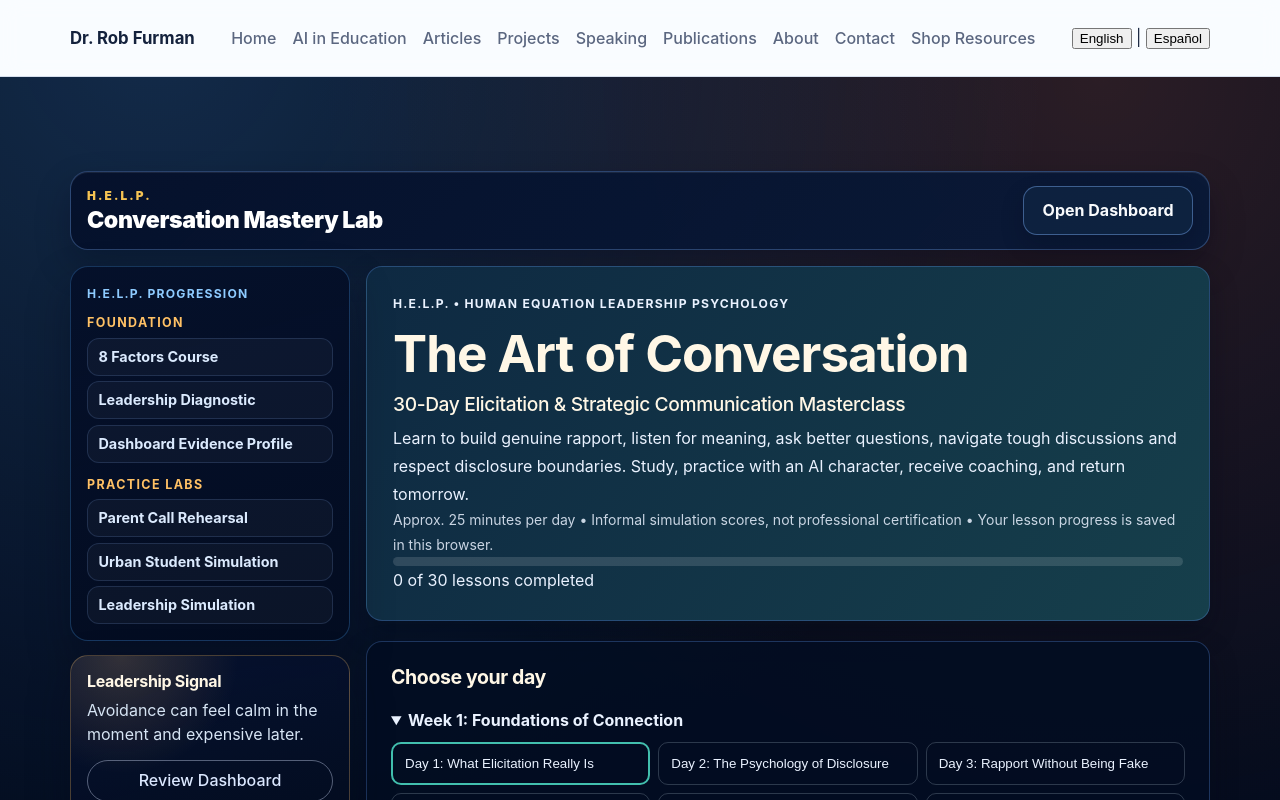
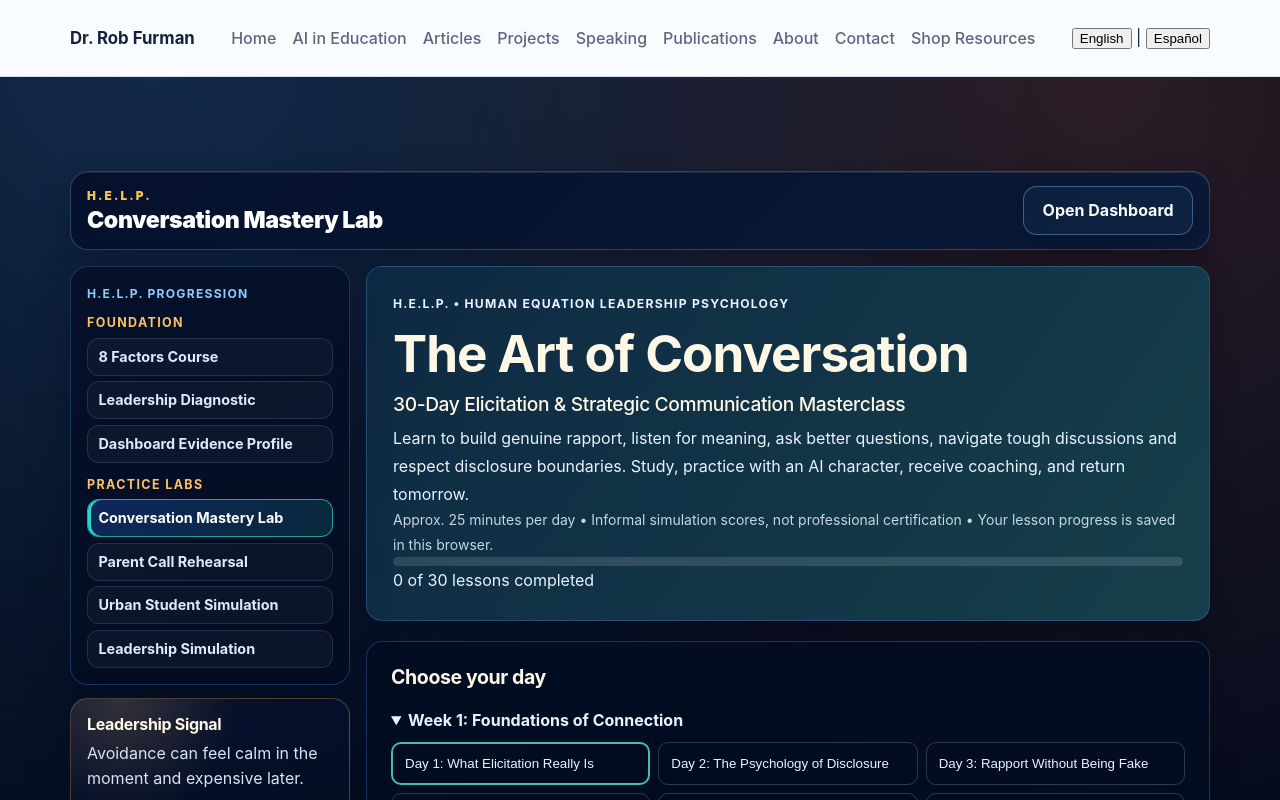
Before and after one commit to DrRobF/rob-furman-portfolio, a Next.js app: page /human-equation-suite/conversation-mastery in a window 1280 px wide. Shown: the top 800 px of the page. Built offline with nearby package versions, Linux system fonts and the light colour scheme.

Commit message:
Integrate Conversation Mastery Lab into H.E.L.P. navigation

```diff
--- a/app/components/help/HelpSidebar.js
+++ b/app/components/help/HelpSidebar.js
@@ -21,6 +21,7 @@ const sections = [
   {
     title: 'Practice Labs',
     items: [
+      { key: 'conversation-mastery', label: 'Conversation Mastery Lab', href: '/human-equation-suite/conversation-mastery', areas: ['conversation-mastery'] },
       { key: 'parent-call', label: 'Parent Call Rehearsal', href: '/human-equation-suite/parent-call', areas: ['parent-call', 'practice'] },
       { key: 'urban-student', label: 'Urban Student Simulation', href: '/human-equation-suite/urban-student-sim', areas: ['urban-student'] },
       { key: 'leadership-sim', label: 'Leadership Simulation', href: '/human-equation-suite/leadership-sim', areas: ['leadership-sim', 'simulation'] },
```
